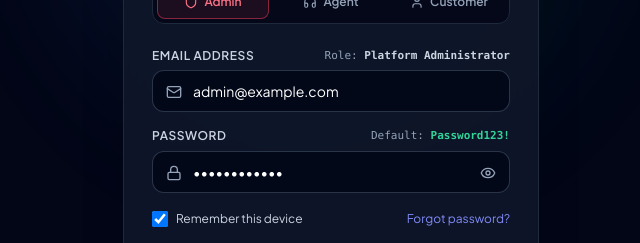
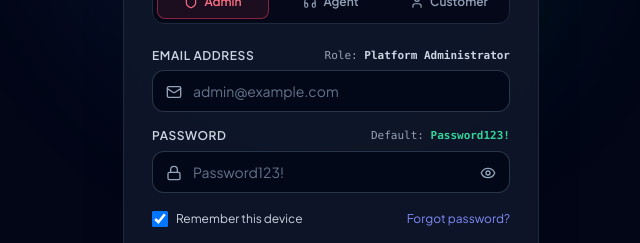
Before and after one commit to Suhirdha24/AI-customer-support-and-help-desk-platform, a React (Vite) app in the folder client/: page /login in a window 1280 px wide. Shown: the part 333-576 px from the top of the page, without its empty margins (309-949 px from the left). Built offline with nearby package versions, Linux system fonts and the light colour scheme.

Commit message:
feat(auth): display example credentials as clean input placeholders with zero pre-filled clutter

```diff
--- a/client/src/features/auth/LoginPage.tsx
+++ b/client/src/features/auth/LoginPage.tsx
@@ -62,8 +62,8 @@ const ROLES: RoleConfig[] = [
 
 export const LoginPage: React.FC = () => {
   const [activeRole, setActiveRole] = useState<RoleTab>('ADMIN');
-  const [email, setEmail] = useState('admin@example.com');
-  const [password, setPassword] = useState('Password123!');
+  const [email, setEmail] = useState('');
+  const [password, setPassword] = useState('');
   const [showPassword, setShowPassword] = useState(false);
   const [rememberMe, setRememberMe] = useState(true);
   const [loading, setLoading] = useState(false);
@@ -84,8 +84,8 @@ export const LoginPage: React.FC = () => {
 
   const handleRoleSelect = (role: RoleConfig) => {
     setActiveRole(role.id);
-    setEmail(role.email);
-    setPassword('Password123!');
+    setEmail('');
+    setPassword('');
     setErrorMessage(null);
   };
 
@@ -93,17 +93,16 @@ export const LoginPage: React.FC = () => {
     e.preventDefault();
     setErrorMessage(null);
 
-    const cleanEmail = email.trim();
-    if (!cleanEmail || !password) {
-      setErrorMessage('Please enter both your email address and password.');
-      return;
-    }
+    // Use typed value or active role placeholder default
+    const targetRole = ROLES.find((r) => r.id === activeRole) || ROLES[0];
+    const cleanEmail = email.trim() || targetRole.email;
+    const cleanPassword = password || 'Password123!';
 
     try {
       setLoading(true);
       const res = await apiClient.post('/auth/login', {
         email: cleanEmail,
-        password,
+        password: cleanPassword,
       });
 
       if (res.data?.success && res.data?.data) {
@@ -218,8 +217,7 @@ export const LoginPage: React.FC = () => {
                   type="email"
                   value={email}
                   onChange={(e) => setEmail(e.target.value)}
-                  placeholder="e.g. name@company.com"
-                  required
+                  placeholder={currentRole.email}
                   autoComplete="email"
                   disabled={loading}
                   className="w-full bg-slate-950/80 border border-slate-700/80 rounded-xl pl-10 pr-4 py-2.5 text-sm text-white placeholder-slate-500 focus:outline-none focus:border-indigo-500 focus:ring-2 focus:ring-indigo-500/20 transition-all disabled:opacity-60"
@@ -243,8 +241,7 @@ export const LoginPage: React.FC = () => {
                   type={showPassword ? 'text' : 'password'}
                   value={password}
                   onChange={(e) => setPassword(e.target.value)}
-                  placeholder="••••••••••••"
-                  required
+                  placeholder="Password123!"
                   autoComplete="current-password"
                   disabled={loading}
                   className="w-full bg-slate-950/80 border border-slate-700/80 rounded-xl pl-10 pr-10 py-2.5 text-sm text-white placeholder-slate-500 focus:outline-none focus:border-indigo-500 focus:ring-2 focus:ring-indigo-500/20 transition-all disabled:opacity-60"
```
